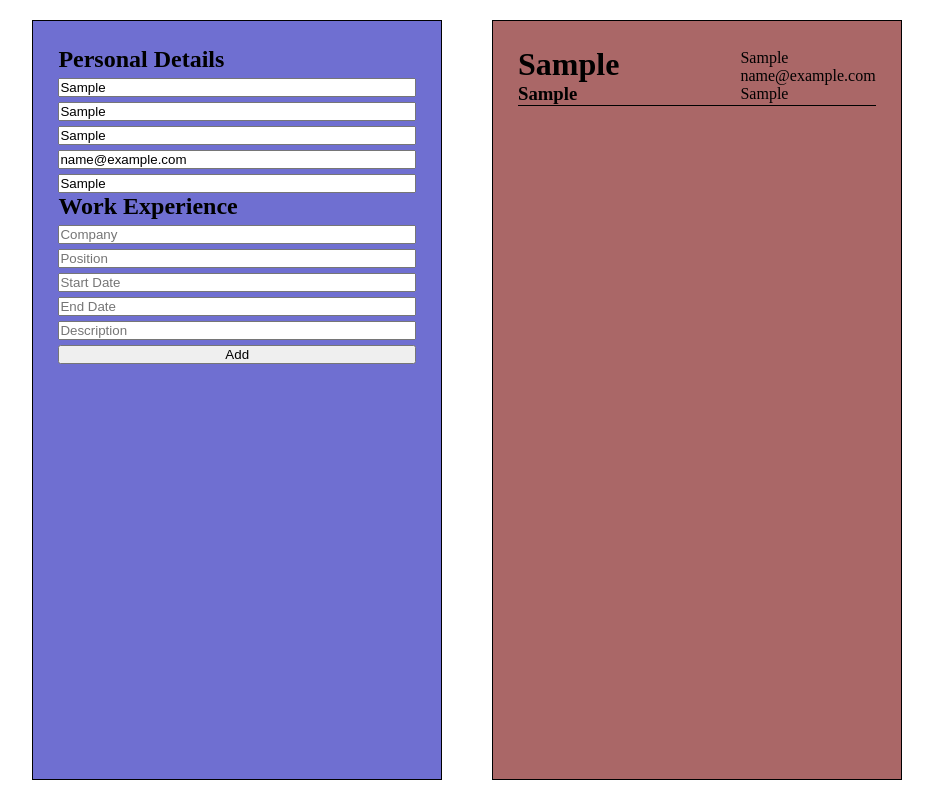
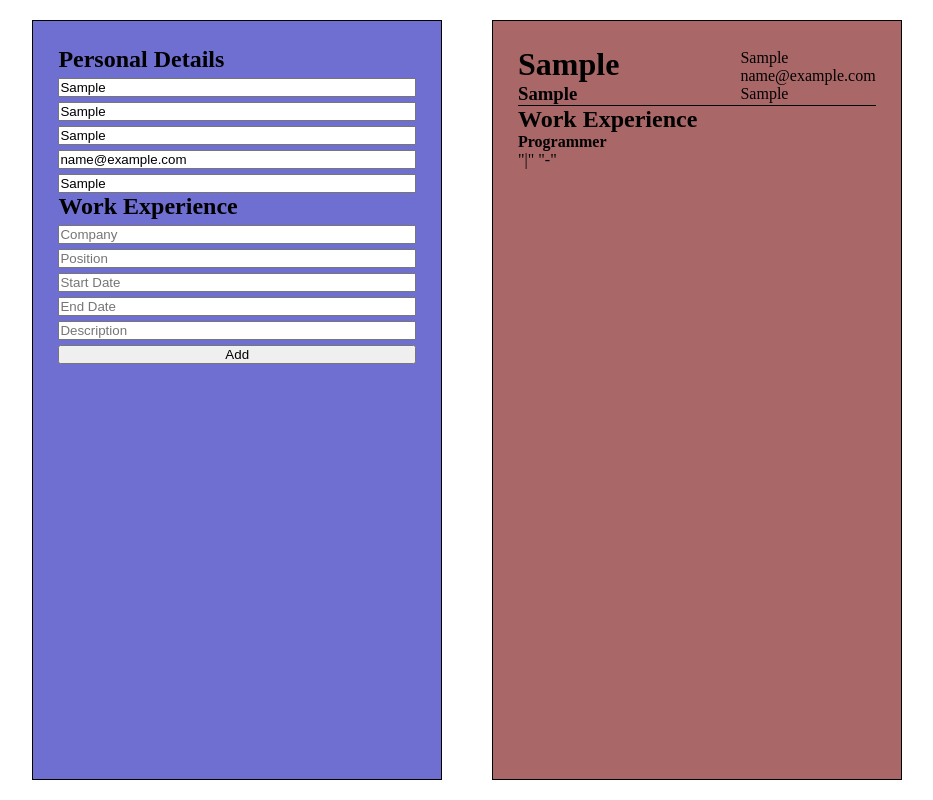
Before and after one commit to AgustinItuarte/CV-Application, a React (Create React App) app: page / in a window 1280 px wide. Both pictures are taken after typing "Sample", "Sample", "Sample", "name@example.com", "Sample" into the empty fields and a click on the button "Add". Shown: the whole page, without its empty margins (173-1106 px from the left). Built offline with nearby package versions, Linux system fonts and the light colour scheme; the HTML template or start-up script is replaced by a standard one.

Commit message:
Work experience DOM structure added to the display

```diff
--- a/src/App.js
+++ b/src/App.js
@@ -26,6 +26,10 @@ class App extends Component {
 
     this.showDisplay = this.showDisplay.bind(this);
     this.addExperience = this.addExperience.bind(this);
+  }
+
+  handleWorkExperienceChange() {
+
   }
 
   addExperience() {
@@ -88,7 +92,11 @@ class App extends Component {
 
           <div className="cv-display">
             <Header data={this.state.dataArray}></Header>
-            <WorkExp reference2={this.state.rightWorkRef} workArray={this.state.workArray}></WorkExp>
+
+            <div className="work-experiences">
+              <h2>Work Experience</h2>
+              <WorkExp reference2={this.state.rightWorkRef} workArray={this.state.workArray}></WorkExp>
+            </div>
           </div>
 
       </div>
--- a/src/components/WorkExp.js
+++ b/src/components/WorkExp.js
@@ -15,8 +15,9 @@ class WorkExp extends Component {
         return workExp.map(exp => {
 
             switch (true) {
+
                 case (this.props.reference === true):
-                    return(
+                    return (
                         <div className="work-exp">
                             <input data-id={exp.id} placeholder="Company"></input>
                             <input data-id={exp.id} placeholder="Position"></input>
@@ -25,35 +26,23 @@ class WorkExp extends Component {
                             <input data-id={exp.id} placeholder="Description"></input>
                         </div>
                     );
+
                 case (this.props.reference2 === true):
-                    return(
-                        <div className="work-exp" data-id={exp.id}>
+                    return (
 
+                        <div className="work-exp-display" data-id={exp.id}>
+                            <div className="left-exp">
+                                <h4>Programmer</h4> <div><span>{exp.company} "|" {exp.startDate} "-" {exp.endDate}</span></div>
+                            </div>
+                            <div className="description">{exp.description}</div>
                         </div>
+
                     );
+
                 default:
                     return exp;
+
             }
-
-            /* if (this.props.reference === true) {
-                return(
-                    <div className="work-exp">
-                        <input data-id={exp.id} placeholder="Company"></input>
-                        <input data-id={exp.id} placeholder="Position"></input>
-                        <input data-id={exp.id} placeholder="Start Date"></input>
-                        <input data-id={exp.id} placeholder="End Date"></input>
-                        <input data-id={exp.id} placeholder="Description"></input>
-                    </div>
-                )
-            }
-
-            if (this.props.reference2 === true) {
-                return(
-                <div data-id={exp.id} className="work-exp">
-                </div>
-                )
-            } */
-
         }
         )
     }
```
